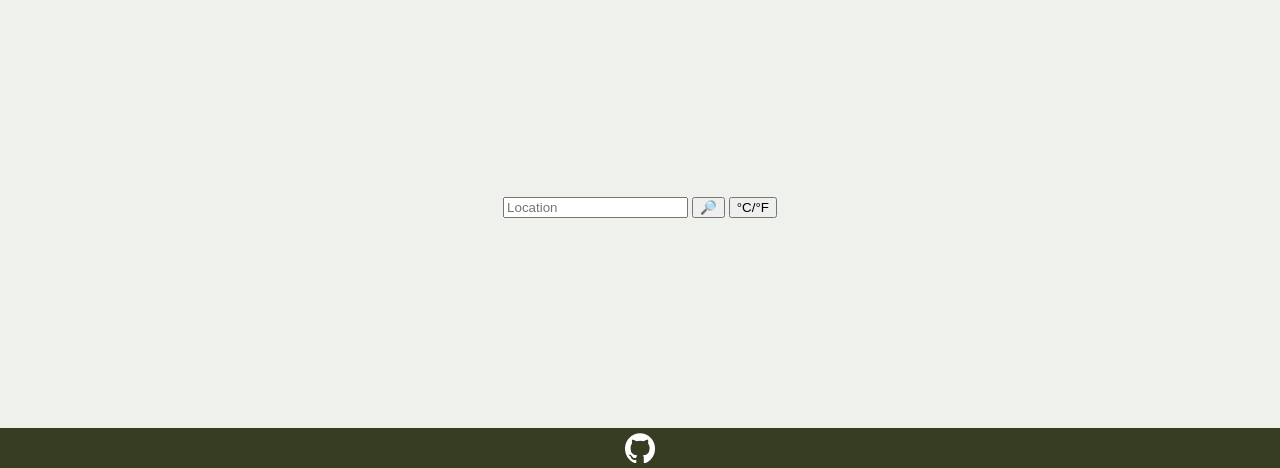
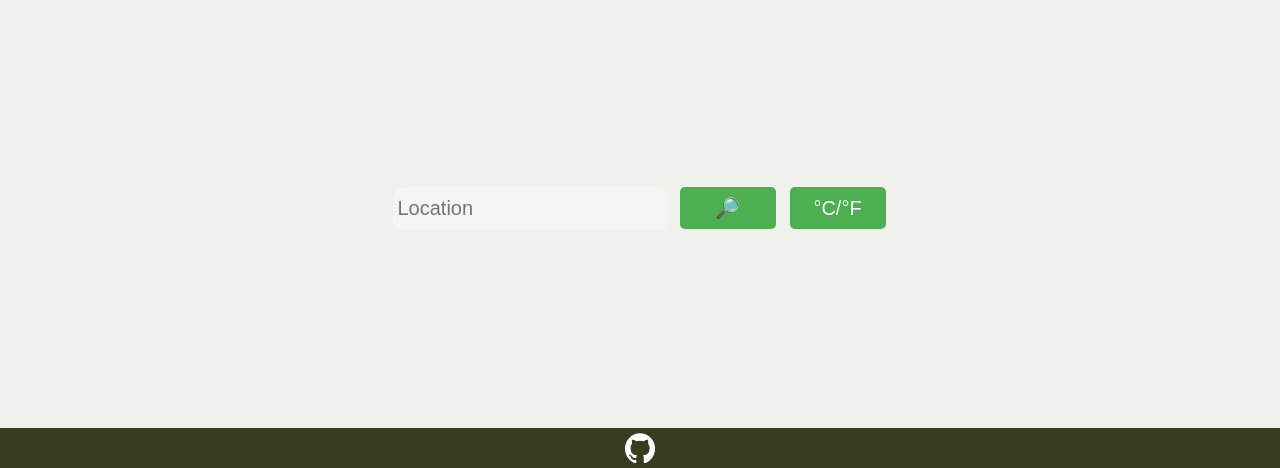
Before and after one commit to cstim240/weatherApp, a plain HTML site: page index.html in a window 1280 px wide. Shown: the part 332-800 px from the top of the page. Drawn offline with Linux system fonts and the light colour scheme.

Commit message:
Add styling to input menu and hover effects

```diff
--- a/index.html
+++ b/index.html
@@ -20,7 +20,7 @@
         <p class="rainChance"></p>
     </div>
 
-    <div>
+    <div class="inputMenu">
         <input id="location" type="text"  placeholder="Location"/>
         <button id="btn">&#x1f50e</button>
         <button id="converter">°C/°F</button>
--- a/style.css
+++ b/style.css
@@ -104,12 +104,51 @@ h1 {
     box-shadow: 3px 3px 10px rgba(255, 255, 255, 0.7); /* Box shadow for 3D effect */
 }
 
-.conditionImage {
-    width: 20%;
-    height: auto;
+/* Input Styling */
+.inputMenu {
+    width: 75%;
+    display: flex;
+    align-items: center;
+    justify-content: center;
+    gap: 10px;
+    flex-wrap: wrap;
 }
 
-/* Input Styling */
+button{
+    height: 100%;
+    width: 10%;
+    background-color: #4CAF50;
+    color: white;
+    border: none;
+    border-radius: 5px;
+    padding: 5px;
+    text-align: center;
+    text-decoration: none;
+    display: inline-block;
+    font-size: 20px;
+    margin: 4px 2px;
+    cursor: pointer;
+    transition-duration: 0.4s;
+}
+
+button:hover {
+    background-color: #388E3C;
+    color: white;
+}
+
+#location {
+    height: 80%;
+    border: none;
+    font-size: 20px;
+    padding: 5px;
+    border-radius: 10px;
+    background-color: whitesmoke;
+}
+
+#location:hover {
+    background-color: #D1E8F8;
+
+}
 
 /* Footer */
 .footer {
```
